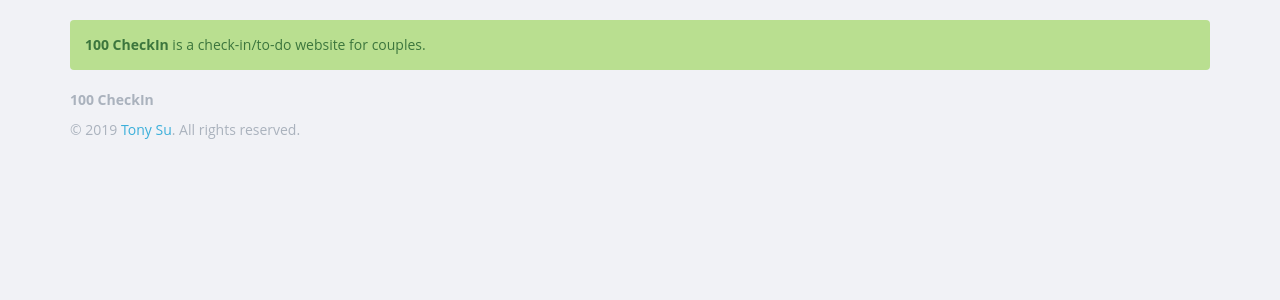
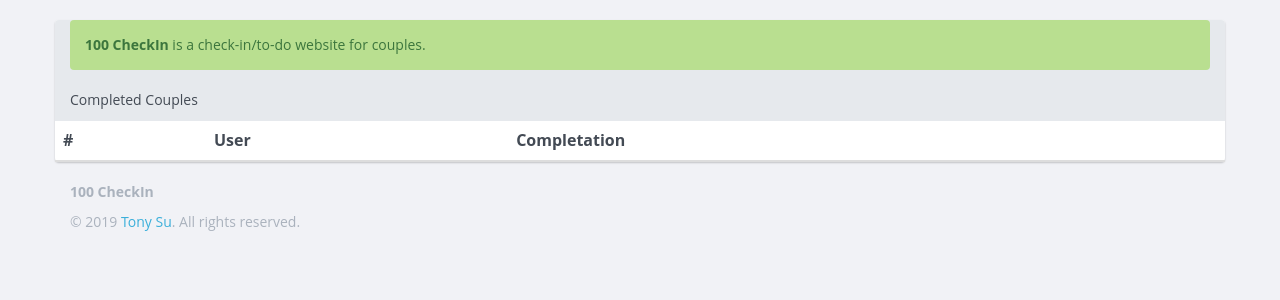
Before and after one commit to peitaosu/100CheckIn, a Django app: page / in a window 1280 px wide. Shown: the part 52-352 px from the top of the page. Run offline with Django 3.2, Linux system fonts and the light colour scheme; lists and menus that the app fills with data are empty; some libraries are stand-ins or nearby versions; some web fonts are replaced.

Commit message:
placeholder for complete list

```diff
--- a/checkin/checkin/templates/index.html
+++ b/checkin/checkin/templates/index.html
@@ -7,5 +7,26 @@
             <strong>100 CheckIn</strong> is a check-in/to-do website for couples.
         </div>
     </div>
+    <div class="panel panel-default">
+        <div class="panel-heading">Completed Couples</div>
+        <table class="table">
+            <thead>
+                <tr>
+                    <th>#</th>
+                    <th>User</th>
+                    <th>Completation</th>
+                </tr>
+            </thead>
+            <tbody>
+                {% for completed_user in completed_users %}
+                <tr>
+                    <td>{{ forloop.counter }}</td>
+                    <td>{{ completed_user.name }}</td>
+                    <td>{{ completed_user.completation }}</td>
+                </tr>
+                {% endfor %}
+            </tbody>
+        </table>
+    </div>
 </div>
 {% endblock %}
```
